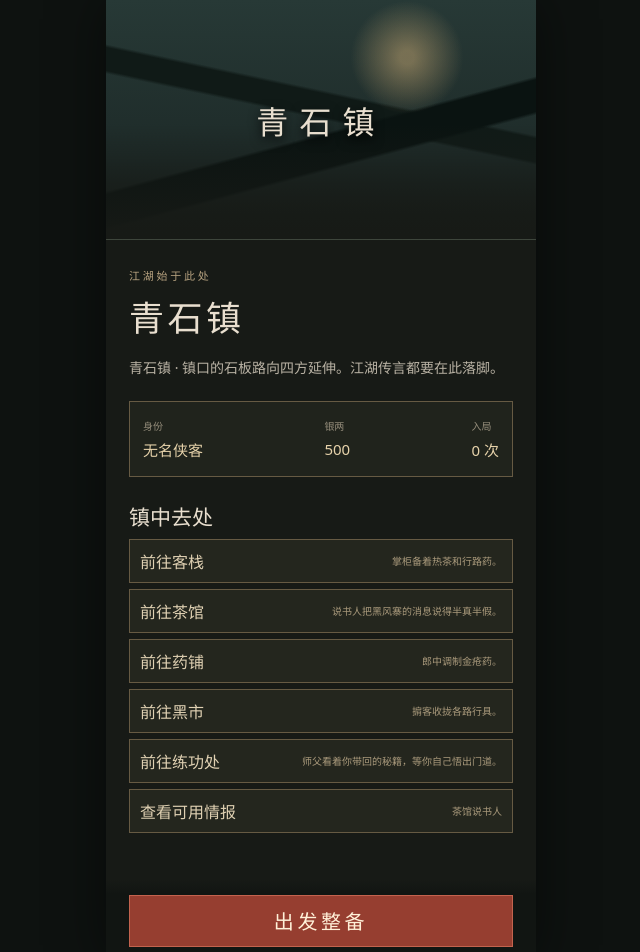
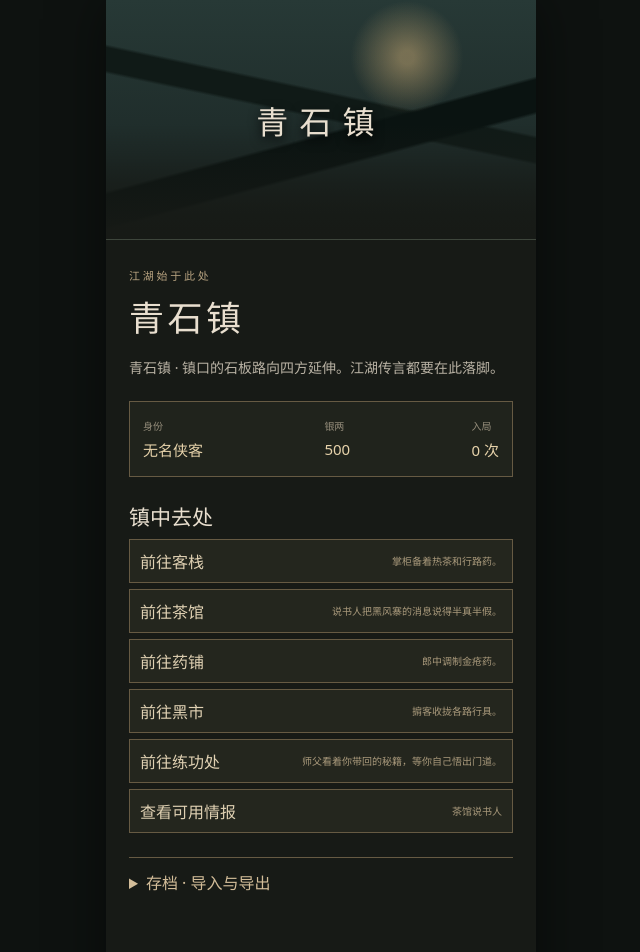
Before and after one commit to GuideSword/WuXia-1.0, a React (Vite) app: page / in a window 1280 px wide. Shown: the top 952 px of the page, without its empty margins (319-959 px from the left). Built offline with nearby package versions, Linux system fonts and the light colour scheme.

Commit message:
feat: validate import and export recoverable local saves

```diff
--- a/src/App.tsx
+++ b/src/App.tsx
@@ -6,7 +6,7 @@ import { runWeight } from './game/engine/inventory';
 import { resolveTurn } from './game/engine/combat';
 import { attemptExit, evaluateExit, exitContext, exitIds, exitNames, type ExitId } from './game/engine/exits';
 import type { EventChoice, GameState } from './game/model';
-import { loadGame, saveGame } from './game/save';
+import { commitImport, exportSave, loadGame, parseImport, saveGame } from './game/save';
 import { ExploreScreen } from './ui/ExploreScreen';
 import { PrepScreen } from './ui/PrepScreen';
 import { ResultScreen } from './ui/ResultScreen';
@@ -16,6 +16,9 @@ import { learnArt } from './game/engine/martial';
 import { hearRumor } from './game/engine/rumors';
 import { RumorScreen } from './ui/RumorScreen';
 import { buyItem } from './game/engine/shop';
+import { ErrorScreen } from './ui/ErrorScreen';
+import { downloadText } from './ui/download';
+import { createGame } from './game/engine/lifecycle';
 
 export default function App() {
   const content = useMemo(loadBundledContent, []);
@@ -29,9 +32,11 @@ export default function App() {
   }, []);
   const [game, setGame] = useState<GameState | null>(initial.game);
   const [storageError, setStorageError] = useState<string | null>(null);
+  const [pendingImport, setPendingImport] = useState<GameState | null>(null);
+  const [importError, setImportError] = useState<string | null>(null);
 
   if (!game) {
-    return <main className="page"><div className="page-content"><h1>存档需要处理</h1><p role="alert">{initial.error}</p><p className="hint">原始存档仍保留在浏览器中。请勿清除网站数据。</p></div></main>;
+    return <ErrorScreen error={initial.error ?? '存档无法读取'} onExport={() => downloadText('wuxia-diagnostic.json', JSON.stringify({ current: localStorage.getItem('wuxia.current'), lastKnownGood: localStorage.getItem('wuxia.lastKnownGood') }, null, 2))} onReset={() => { downloadText('wuxia-raw-backup.json', JSON.stringify({ current: localStorage.getItem('wuxia.current'), lastKnownGood: localStorage.getItem('wuxia.lastKnownGood') }, null, 2)); const fresh = createGame(); saveGame(localStorage, fresh); setGame(fresh); }} />;
   }
 
   function commit(next: GameState) {
@@ -83,5 +88,5 @@ export default function App() {
 
   const location = content.locations.find((entry) => entry.id === game.safeLocationId) ?? content.locations[0];
   const nextLocations = location.next.map((id) => content.locations.find((entry) => entry.id === id)).filter((entry): entry is NonNullable<typeof entry> => !!entry);
-  return <><TownScreen permanent={game.permanent} arts={content.arts} location={location} nextLocations={nextLocations} npcs={content.npcs} items={content.items} onVisit={(id) => commit(moveTo(game, id, content))} onBuy={(npcId, itemId) => commit(buyItem(game, npcId, itemId, content))} onLearn={(artId) => commit(learnArt(game, artId))} onRumors={() => commit({ ...game, safeLocationId: 'teahouse', phase: 'rumors' })} onPrep={() => commit({ ...game, phase: 'prep' })} />{notice && <div className="floating-notice" role="status">{notice}</div>}</>;
+  return <><TownScreen permanent={game.permanent} arts={content.arts} location={location} nextLocations={nextLocations} npcs={content.npcs} items={content.items} onVisit={(id) => commit(moveTo(game, id, content))} onBuy={(npcId, itemId) => commit(buyItem(game, npcId, itemId, content))} onLearn={(artId) => commit(learnArt(game, artId))} onRumors={() => commit({ ...game, safeLocationId: 'teahouse', phase: 'rumors' })} onPrep={() => commit({ ...game, phase: 'prep' })} onExport={() => downloadText('wuxia-save.json', exportSave(game))} onImportFile={(file) => { void file.text().then((text) => { setPendingImport(parseImport(text)); setImportError(null); }).catch((error: unknown) => { setPendingImport(null); setImportError(error instanceof Error ? error.message : '导入失败'); }); }} importPending={!!pendingImport} importError={importError} onConfirmImport={() => { if (!pendingImport) return; try { commitImport(localStorage, pendingImport); setGame(pendingImport); setPendingImport(null); setImportError(null); } catch (error) { setImportError(error instanceof Error ? error.message : '无法导入存档'); } }} onCancelImport={() => setPendingImport(null)} />{notice && <div className="floating-notice" role="status">{notice}</div>}</>;
 }
--- a/src/game/save.ts
+++ b/src/game/save.ts
@@ -51,15 +51,27 @@ const GAME = z.object({
   notice: z.string().nullable(),
 });
 const ENVELOPE = z.object({ schemaVersion: z.literal(1), game: GAME });
+const LEGACY = z.object({ schemaVersion: z.literal(0), game: GAME.extend({ permanent: PERMANENT.partial({ learnedArts: true, heardRumors: true, confirmedRumors: true, flags: true, relations: true, raids: true }) }) });
 
 const CURRENT = 'wuxia.current';
 const GOOD = 'wuxia.lastKnownGood';
 const PENDING = 'wuxia.pending';
 
-function parseEnvelope(text: string): GameState {
+export function parseImport(text: string): GameState {
+  let parsed: unknown;
   try {
-    const parsed: unknown = JSON.parse(text);
-    const game = ENVELOPE.parse(parsed).game;
+    parsed = JSON.parse(text);
+  } catch {
+    throw new Error('存档 JSON 无法解析');
+  }
+  if (!parsed || typeof parsed !== 'object' || !('schemaVersion' in parsed)) throw new Error('存档版本缺失');
+  const version = (parsed as { schemaVersion: unknown }).schemaVersion;
+  if (version !== 0 && version !== 1) throw new Error(`不支持的存档版本：${String(version)}`);
+  try {
+    const game = version === 1 ? ENVELOPE.parse(parsed).game : (() => {
+      const legacy = LEGACY.parse(parsed).game;
+      return GAME.parse({ ...legacy, permanent: { ...createGame().permanent, ...legacy.permanent } });
+    })();
     if (!game.permanent.learnedArts.includes('basic_sword')) game.permanent.learnedArts.unshift('basic_sword');
     return game;
   } catch (error) {
@@ -67,15 +79,28 @@ function parseEnvelope(text: string): GameState {
   }
 }
 
+export function exportSave(game: GameState): string {
+  const text = JSON.stringify({ schemaVersion: 1, game }, null, 2);
+  parseImport(text);
+  return text;
+}
+
+export function commitImport(storage: Storage, game: GameState): void {
+  saveGame(storage, game);
+}
+
 export function saveGame(storage: Storage, game: GameState): void {
   const payload = JSON.stringify({ schemaVersion: 1, game });
-  parseEnvelope(payload);
+  parseImport(payload);
   storage.setItem(PENDING, payload);
-  parseEnvelope(storage.getItem(PENDING) ?? '');
+  parseImport(storage.getItem(PENDING) ?? '');
   const previous = storage.getItem(CURRENT);
   if (previous) {
-    try { parseEnvelope(previous); storage.setItem(GOOD, previous); }
-    catch { if (!storage.getItem(GOOD)) storage.setItem(GOOD, payload); }
+    try { parseImport(previous); storage.setItem(GOOD, previous); }
+    catch {
+      try { parseImport(storage.getItem(GOOD) ?? ''); }
+      catch { storage.setItem(GOOD, payload); }
+    }
   } else {
     storage.setItem(GOOD, payload);
   }
@@ -88,11 +113,11 @@ export function loadGame(storage: Storage, onRecovery?: () => void): GameState {
   const backup = storage.getItem(GOOD);
   if (!current && !backup) return createGame();
   if (current) {
-    try { return parseEnvelope(current); } catch { /* 保留原文，尝试安全副本 */ }
+    try { return parseImport(current); } catch { /* 保留原文，尝试安全副本 */ }
   }
   if (backup) {
     try {
-      const game = parseEnvelope(backup);
+      const game = parseImport(backup);
       onRecovery?.();
       return game;
     } catch { /* 两份皆损坏时禁止静默清档 */ }
--- a/src/styles.css
+++ b/src/styles.css
@@ -29,6 +29,13 @@ h2 { font-size: 21px; font-weight: 400; }
 .rumor-card h2 { margin: 0 0 8px; }
 .rumor-card p { color: #c9baa1; font-size: 12px; line-height: 1.55; }
 .rumor-card button { color: #e9dac0; background: #713126; border: 1px solid #a45440; padding: 7px 12px; }
+.save-drawer { margin-top: 24px; border-top: 1px solid #665a43; padding-top: 12px; }
+.save-drawer summary { cursor: pointer; color: #d3bd99; min-height: 44px; }
+.save-drawer button, .error-actions button { color: #e9dec8; background: #333126; border: 1px solid #8d7555; padding: 8px 12px; margin: 5px 6px 5px 0; }
+.save-drawer label { display: block; margin: 12px 0 6px; font-size: 13px; }
+.save-drawer input { max-width: 100%; color: #d8c7aa; }
+.confirm-box { border: 1px solid #a45141; background: #38271f; margin-top: 12px; padding: 12px; font-size: 13px; line-height: 1.5; }
+.error-page { padding-top: 12dvh; }
 .loadout-row { display: flex; justify-content: space-between; align-items: center; margin: 12px 0; font-size: 13px; }
 .loadout-row input { width: 58px; min-height: 44px; color: #eee0c8; background: #101411; border: 1px solid #6a5e49; text-align: center; }
 .bottom-action { position: absolute; z-index: 3; bottom: 0; left: 0; right: 0; padding: 16px 23px calc(17px + env(safe-area-inset-bottom)); background: linear-gradient(transparent, #111512 18%); }
--- /dev/null
+++ b/src/ui/ErrorScreen.tsx
@@ -0,0 +1,24 @@
+import { useState } from 'react';
+
+interface Props {
+  error: string;
+  onExport: () => void;
+  onRecover?: () => void;
+  onReset?: () => void;
+}
+
+export function ErrorScreen({ error, onExport, onRecover, onReset }: Props) {
+  const [confirming, setConfirming] = useState(false);
+  return <main className="page error-page"><div className="page-content">
+    <p className="eyebrow">存档与内容保护</p>
+    <h1>需要你处理</h1>
+    <p role="alert" className="intro">{error}</p>
+    <p className="hint">现有浏览器数据不会被静默清除。请先导出诊断备份，再决定下一步。</p>
+    <div className="error-actions">
+      <button type="button" onClick={onExport}>导出诊断备份</button>
+      {onRecover && <button type="button" onClick={onRecover}>恢复上一存档</button>}
+      {onReset && !confirming && <button type="button" onClick={() => setConfirming(true)}>重新开始</button>}
+      {onReset && confirming && <div className="confirm-box"><p>重新开始会覆盖当前本地存档；系统会先下载原始备份。确认继续？</p><button type="button" onClick={onReset}>确认备份并重新开始</button><button type="button" onClick={() => setConfirming(false)}>取消</button></div>}
+    </div>
+  </div></main>;
+}
--- a/src/ui/TownScreen.tsx
+++ b/src/ui/TownScreen.tsx
@@ -12,9 +12,15 @@ interface Props {
   onLearn: (artId: string) => void;
   onVisit: (locationId: string) => void;
   onBuy: (npcId: string, itemId: string) => void;
+  onExport: () => void;
+  onImportFile: (file: File) => void;
+  importPending: boolean;
+  importError: string | null;
+  onConfirmImport: () => void;
+  onCancelImport: () => void;
 }
 
-export function TownScreen({ permanent, arts, location, nextLocations, npcs, items, onPrep, onRumors, onLearn, onVisit, onBuy }: Props) {
+export function TownScreen({ permanent, arts, location, nextLocations, npcs, items, onPrep, onRumors, onLearn, onVisit, onBuy, onExport, onImportFile, importPending, importError, onConfirmImport, onCancelImport }: Props) {
   const learnable = arts.filter((art) => art.manualItemId && !permanent.learnedArts.includes(art.id));
   const here = npcs.filter((npc) => npc.locationId === location.id);
   return (
@@ -47,6 +53,14 @@ export function TownScreen({ permanent, arts, location, nextLocations, npcs, ite
           <p className="hint">已掌握：{arts.filter((art) => permanent.learnedArts.includes(art.id)).map((art) => art.name).join('、')}</p>
           {learnable.map((art) => <button className="town-art" key={art.id} type="button" disabled={!permanent.stash[art.manualItemId!]} onClick={() => onLearn(art.id)}>参悟{art.name}<small>{permanent.stash[art.manualItemId!] ? '消耗秘笈 ×1' : '尚未带回秘籍'}</small></button>)}
         </section>}
+        <details className="save-drawer"><summary>存档 · 导入与导出</summary>
+          <p className="hint">无需账号，进度自动保存在此浏览器。清除网站数据会丢失进度，请定期导出备份。</p>
+          <button type="button" onClick={onExport}>导出存档</button>
+          <label htmlFor="save-import">选择 JSON 存档文件</label>
+          <input id="save-import" type="file" accept=".json,application/json" onChange={(event) => { const file = event.target.files?.[0]; if (file) onImportFile(file); event.target.value = ''; }} />
+          {importError && <p role="alert" className="field-error">{importError}</p>}
+          {importPending && <div className="confirm-box"><p>存档校验通过。确认替换当前进度？当前存档仍可从“上一稳定档”恢复。</p><button type="button" onClick={onConfirmImport}>确认导入并替换</button><button type="button" onClick={onCancelImport}>取消导入</button></div>}
+        </details>
       </div>
       <div className="bottom-action"><button className="primary-button" type="button" onClick={onPrep}>出发整备</button></div>
     </main>
--- /dev/null
+++ b/src/ui/download.ts
@@ -0,0 +1,11 @@
+export function downloadText(filename: string, text: string): void {
+  const blob = new Blob([text], { type: 'application/json;charset=utf-8' });
+  const url = URL.createObjectURL(blob);
+  const link = document.createElement('a');
+  link.href = url;
+  link.download = filename;
+  document.body.appendChild(link);
+  link.click();
+  link.remove();
+  setTimeout(() => URL.revokeObjectURL(url), 1000);
+}
```
Also changed, not shown: src/main.tsx (+6 -5 lines), 2 other files (tests, documents, lock files or other folders).
